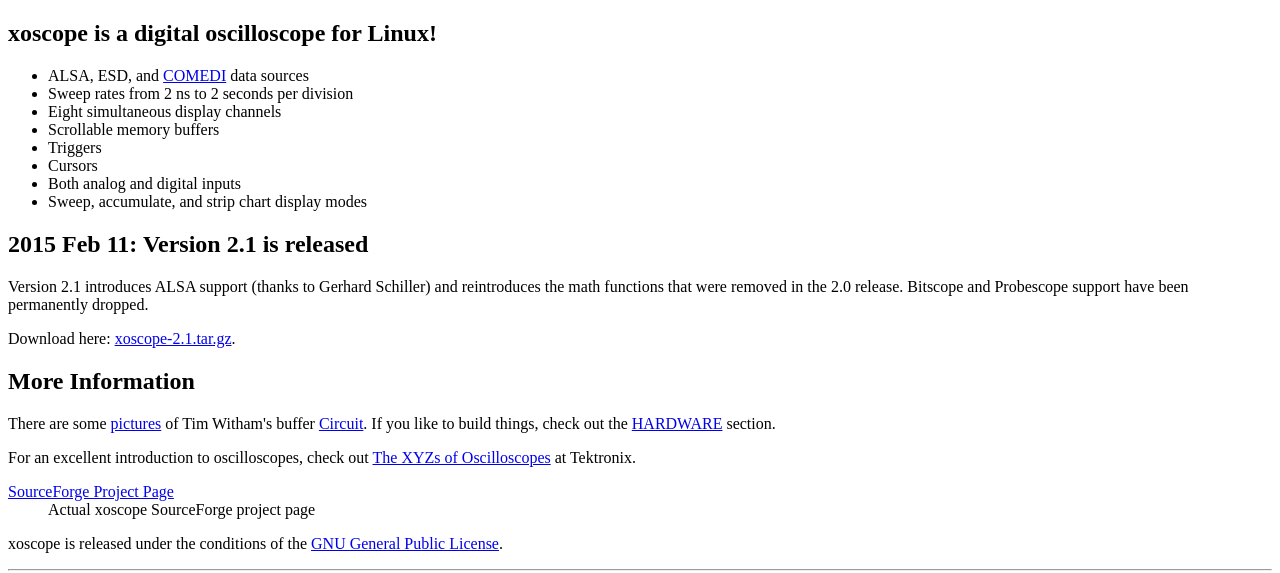
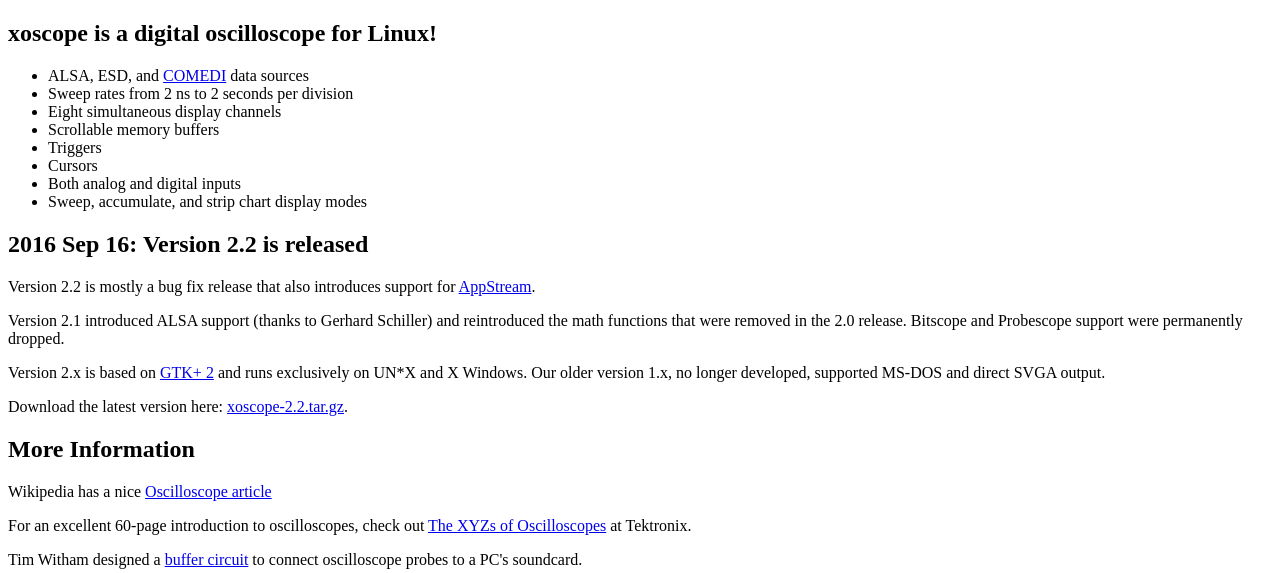
Before and after one commit to sandsmark/xoscope, a plain HTML site: page index.html in a window 1280 px wide. Shown: the part 552-1125 px from the top of the page. Drawn offline with Linux system fonts and the light colour scheme.

Commit message:
announce version 2.2 in index.html

```diff
--- a/index.html
+++ b/index.html
@@ -35,27 +35,39 @@
 
 </ul>
 
-<h2>2015 Feb 11: Version 2.1 is released</h2>
+<h2>2016 Sep 16: Version 2.2 is released</h2>
 
-Version 2.1 introduces ALSA support (thanks to Gerhard Schiller) and
-reintroduces the math functions that were removed in the 2.0 release.
-Bitscope and Probescope support have been permanently dropped.
+Version 2.2 is mostly a bug fix release that also introduces support
+for <a href="https://www.freedesktop.org/wiki/Distributions/AppStream/">AppStream</a>.
 
 <p>
-Download here: <a
-href="http://sourceforge.net/projects/xoscope/files/xoscope/2.1/xoscope-2.1.tar.gz/download">xoscope-2.1.tar.gz</a>.<p>
+Version 2.1 introduced ALSA support (thanks to Gerhard Schiller) and
+reintroduced the math functions that were removed in the 2.0 release.
+Bitscope and Probescope support were permanently dropped.
+
+<p>
+Version 2.x is based on <a href="http://www.gtk.org">GTK+ 2</A> and runs exclusively on UN*X and X Windows.
+Our older version 1.x, no longer developed, supported MS-DOS and direct
+SVGA output.
+
+<p>
+Download the latest version here: <a
+href="http://sourceforge.net/projects/xoscope/files/xoscope/2.2/xoscope-2.2.tar.gz/download">xoscope-2.2.tar.gz</a>.<p>
 
 
 <h2>More Information</h2>
 
-There are some <a href="hardware/pictures.html">pictures</a> of Tim Witham's
-buffer <a href="hardware/hardware.html">Circuit</a>.
-If you like to build things, check out the <a
-href="hardware/hardware.html">HARDWARE</a> section.<p>
+Wikipedia has a nice <a href="https://en.wikipedia.org/wiki/Oscilloscope">Oscilloscope article</a>
 
-For an excellent introduction to oscilloscopes, check out <a
+<p>
+For an excellent 60-page introduction to oscilloscopes, check out <a
 href="http://www.tek.com/Measurement/App_Notes/XYZs/intro.html"> The
 XYZs of Oscilloscopes</a> at Tektronix.
+
+<p>
+Tim Witham designed a
+<a href="hardware/hardware.html">buffer circuit</a> to connect
+oscilloscope probes to a PC's soundcard.
 
 <dl>
   <dt><a href="http://sourceforge.net/projects/xoscope/">SourceForge Project Page</a>
@@ -72,6 +84,6 @@ License</a>.<p>
 height="31" border="0" alt="Source Forge" align=right></A>
 
 <!-- hhmts start -->
-Last modified: 11 Feb 2015
+Last modified: 11 Oct 2016
 <!-- hhmts end -->
 </body> </html>
```
